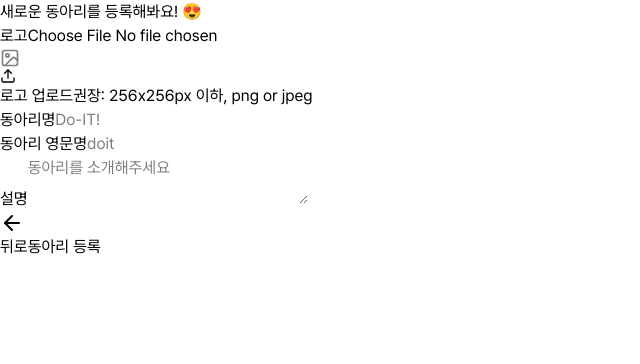
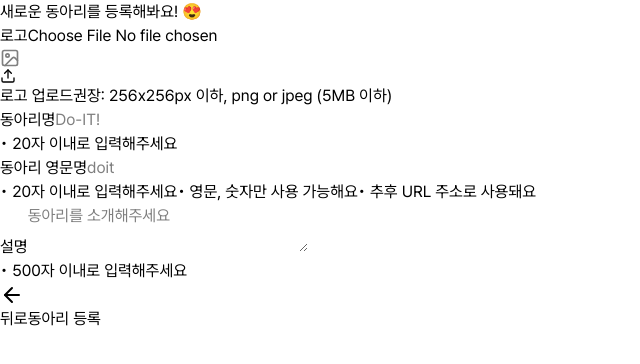
Before and after one commit to team8901/woohakdong-frontend, a Next.js app in the folder apps/web/: page /register-club in a window 1280 px wide. Shown: the top 364 px of the page, without its empty margins (0-640 px from the left). Built offline with nearby package versions, Linux system fonts and the light colour scheme; no server answers.

Commit message:
Feat: Add form validation description

```diff
--- a/apps/web/src/app/register-club/_components/RegisterClubCardContent/index.tsx
+++ b/apps/web/src/app/register-club/_components/RegisterClubCardContent/index.tsx
@@ -73,13 +73,10 @@ export const RegisterClubCardContent = ({
                   로고 업로드
                 </label>
                 <span className="text-xs text-gray-500">
-                  권장: 256x256px 이하, png or jpeg
+                  권장: 256x256px 이하, png or jpeg (5MB 이하)
                 </span>
               </div>
             </div>
-            <FormDescription className="flex flex-col">
-              {/* TODO: 로고 유효성 검사 안내 문구 추가 */}
-            </FormDescription>
             <FormMessage />
           </FormItem>
         )}
@@ -102,7 +99,7 @@ export const RegisterClubCardContent = ({
               />
             </FormControl>
             <FormDescription className="flex flex-col">
-              {/* TODO: 동아리명 유효성 검사 안내 문구 추가 */}
+              <span>• 20자 이내로 입력해주세요</span>
             </FormDescription>
             <FormMessage />
           </FormItem>
@@ -126,7 +123,9 @@ export const RegisterClubCardContent = ({
               />
             </FormControl>
             <FormDescription className="flex flex-col">
-              {/* TODO: 동아리 영문명 유효성 검사 안내 문구 추가 */}
+              <span>• 20자 이내로 입력해주세요</span>
+              <span>• 영문, 숫자만 사용 가능해요</span>
+              <span>• 추후 URL 주소로 사용돼요 </span>
             </FormDescription>
             <FormMessage />
           </FormItem>
@@ -149,7 +148,7 @@ export const RegisterClubCardContent = ({
               />
             </FormControl>
             <FormDescription className="flex flex-col">
-              {/* TODO: 설명 유효성 검사 안내 문구 추가 */}
+              <span>• 500자 이내로 입력해주세요</span>
             </FormDescription>
             <FormMessage />
           </FormItem>
```
